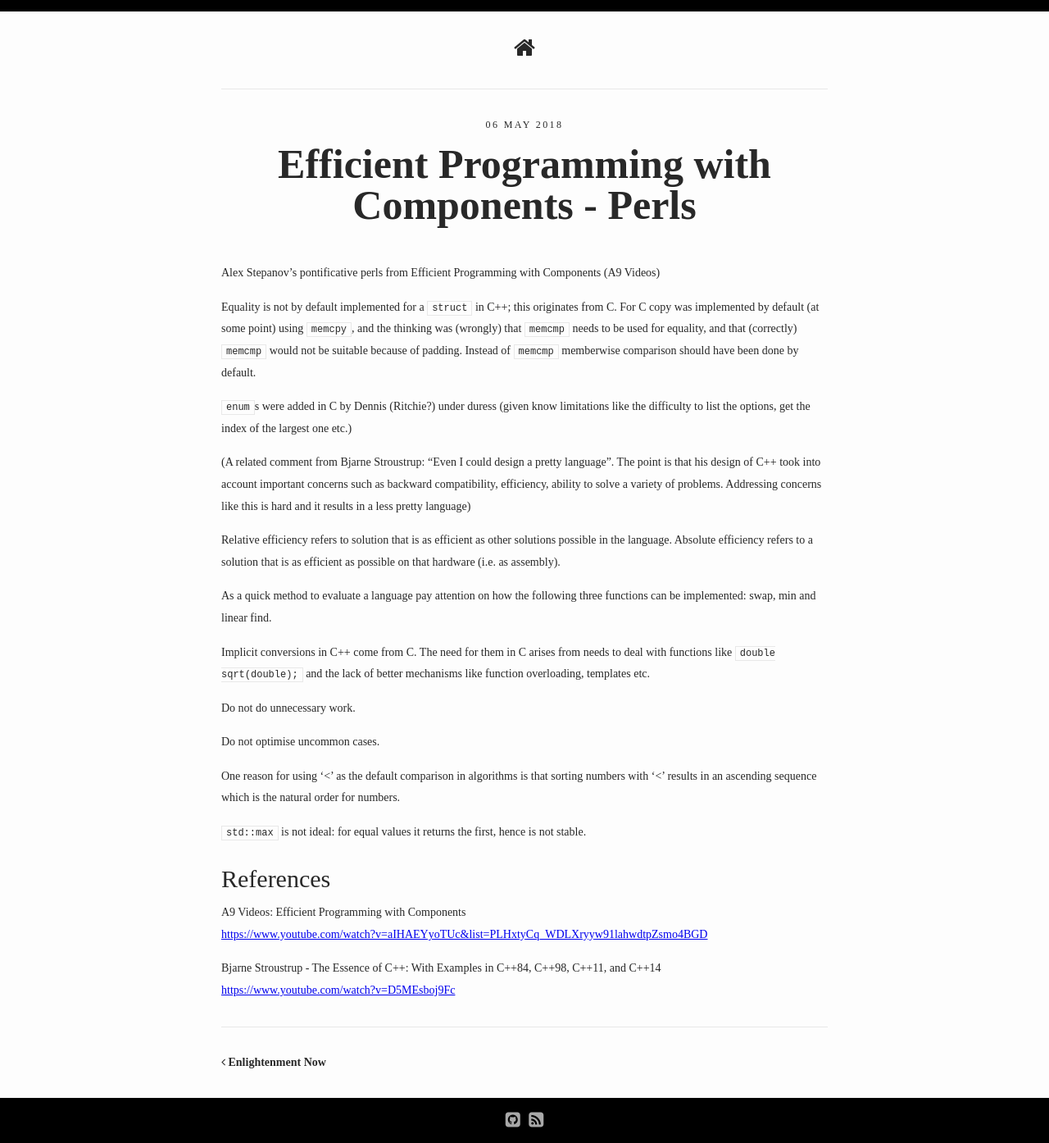
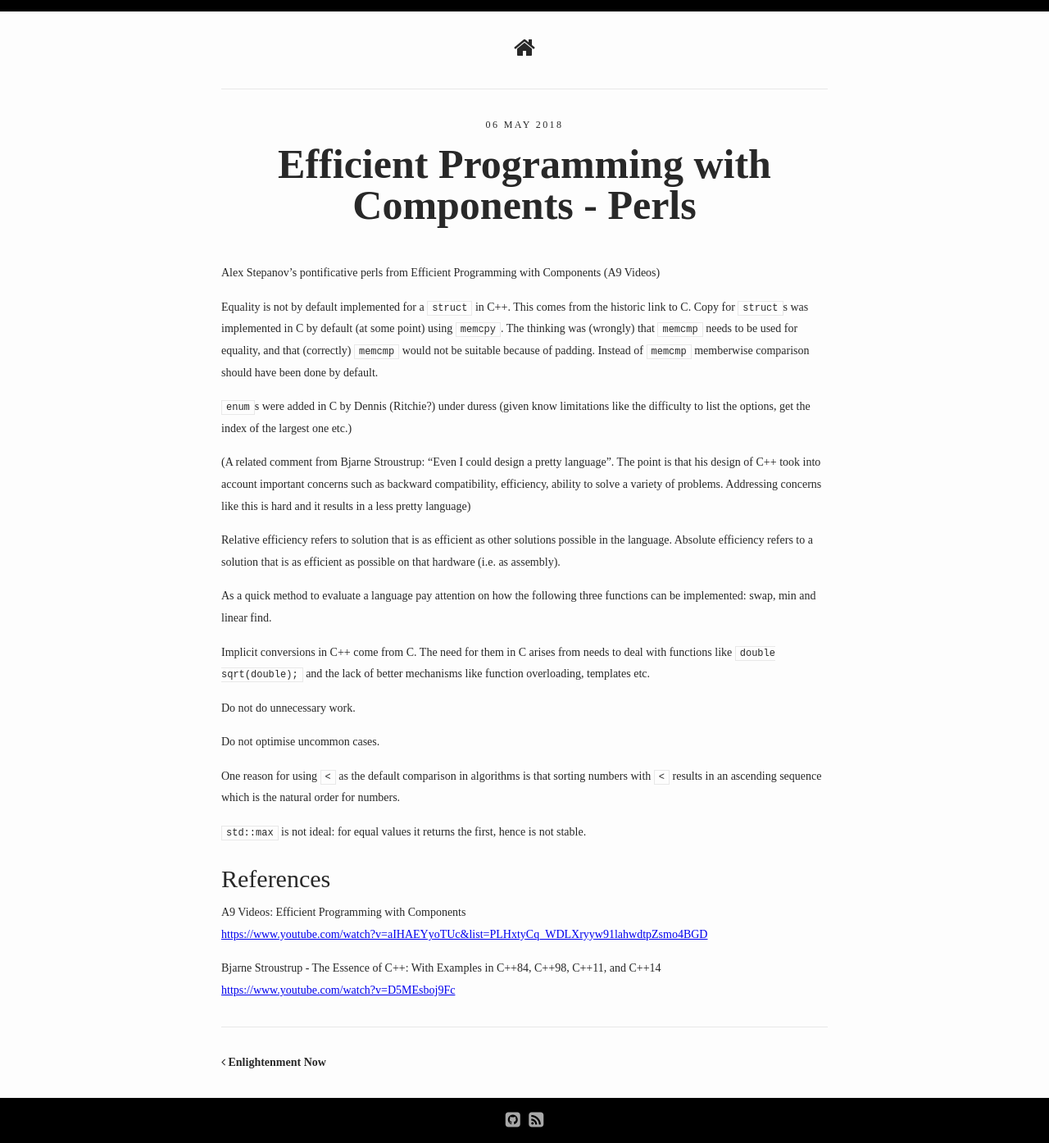
Before and after one commit to bajamircea/bajamircea.github.io, a Jekyll site: the page built from _posts/2018-05-06-alex-stepanov-perls.markdown, in a window 1280 px wide. Shown: the whole page at 82% size. Built offline with Jekyll 4.4.1, drawn with Linux system fonts in a browser that asks for light colours; nearby versions of some CDN libraries.

```diff
--- a/_posts/2018-01-01-read.markdown
+++ b/_posts/2018-01-01-read.markdown
@@ -5,6 +5,12 @@ categories: read book
 ---
 
 List of books I've read in 2018
+
+- 2018-06-14 Albert Einstein: Teoria relativității pe înțelesul tuturor
+Should you be an imaginary creature living in a 2D surface, you can figure out
+if the space is is flat or not (e.g. a plane or the surface of a sphere) by
+measuring the ratio between the circumference of a circle and the diameter. For
+a flat surface it's π (pi), if it's not.
 
 - 2018-06-10 - James Comey: A Higher Loyalty
 
--- a/_posts/2018-05-06-alex-stepanov-perls.markdown
+++ b/_posts/2018-05-06-alex-stepanov-perls.markdown
@@ -8,11 +8,12 @@ Alex Stepanov's pontificative perls from Efficient Programming with Components
 (A9 Videos)
 
 
-Equality is not by default implemented for a `struct` in C++; this originates
-from C. For C copy was implemented by default (at some point) using `memcpy`,
-and the thinking was (wrongly) that `memcmp` needs to be used for equality, and
-that (correctly) `memcmp` would not be suitable because of padding. Instead of
-`memcmp` memberwise comparison should have been done by default.
+Equality is not by default implemented for a `struct` in C++. This comes from
+the historic link to C. Copy for `struct`s was implemented in C by default (at
+some point) using `memcpy`. The thinking was (wrongly) that `memcmp` needs to
+be used for equality, and that (correctly) `memcmp` would not be suitable
+because of padding. Instead of `memcmp` memberwise comparison should have been
+done by default.
 
 `enum`s were added in C by Dennis (Ritchie?) under duress (given know
 limitations like the difficulty to list the options, get the index of the
@@ -39,8 +40,8 @@ Do not do unnecessary work.
 
 Do not optimise uncommon cases.
 
-One reason for using '<' as the default comparison in algorithms is that
-sorting numbers with '<' results in an ascending sequence which is the natural
+One reason for using `<` as the default comparison in algorithms is that
+sorting numbers with `<` results in an ascending sequence which is the natural
 order for numbers.
 
 `std::max` is not ideal: for equal values it returns the first, hence is not
```
